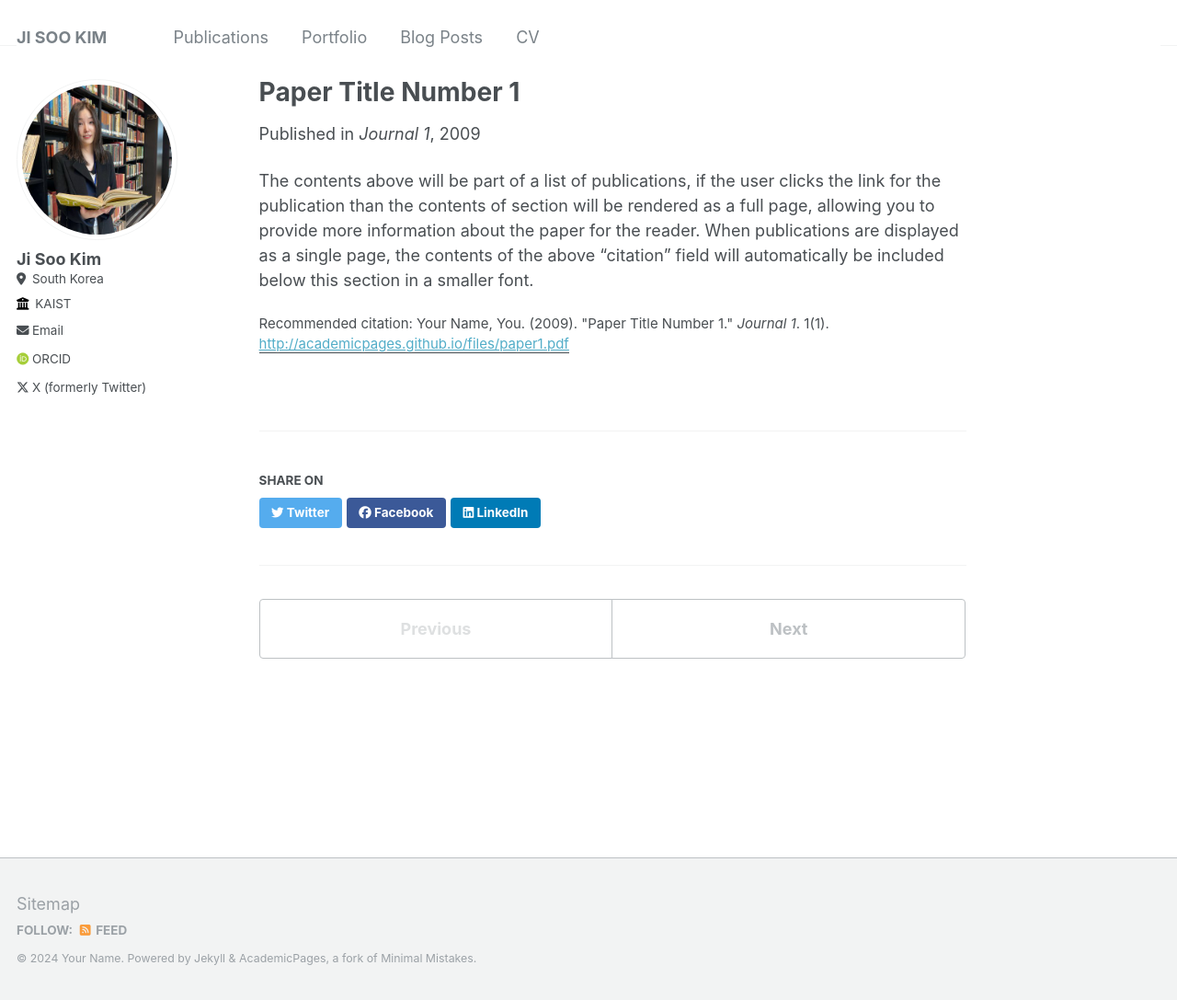
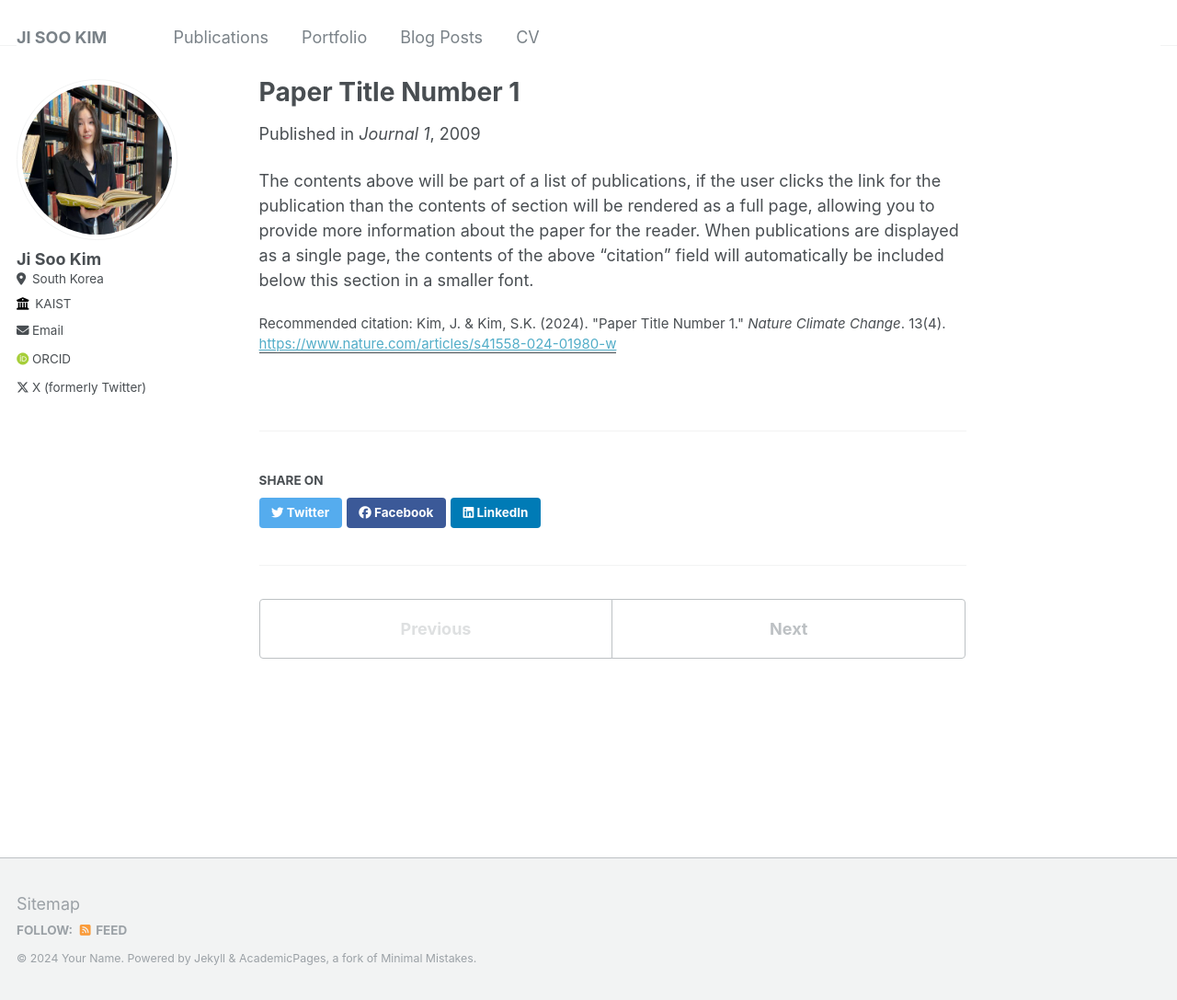
Before and after one commit to jk-jisookim/jk-jisookim.github.io, a Jekyll site: the page built from _publications/2009-10-01-paper-title-number-1.md, in a window 1280 px wide and 1087 px high. Shown: the whole window at 92% size. Built offline with Jekyll 4.4.1, drawn with Linux system fonts in a browser that asks for light colours; some web fonts are replaced.

Commit message:
Update 2009-10-01-paper-title-number-1.md

```diff
--- a/_publications/2009-10-01-paper-title-number-1.md
+++ b/_publications/2009-10-01-paper-title-number-1.md
@@ -5,8 +5,8 @@ permalink: /publication/2009-10-01-paper-title-number-1
 excerpt: 'This paper is about the number 1. The number 2 is left for future work.'
 date: 2009-10-01
 venue: 'Journal 1'
-paperurl: 'http://academicpages.github.io/files/paper1.pdf'
-citation: 'Your Name, You. (2009). &quot;Paper Title Number 1.&quot; <i>Journal 1</i>. 1(1).'
+paperurl: 'https://www.nature.com/articles/s41558-024-01980-w'
+citation: 'Kim, J. & Kim, S.K. (2024). &quot;Paper Title Number 1.&quot; <i>Nature Climate Change</i>. 13(4).'
 ---
 
 The contents above will be part of a list of publications, if the user clicks the link for the publication than the contents of section will be rendered as a full page, allowing you to provide more information about the paper for the reader. When publications are displayed as a single page, the contents of the above "citation" field will automatically be included below this section in a smaller font.
```
